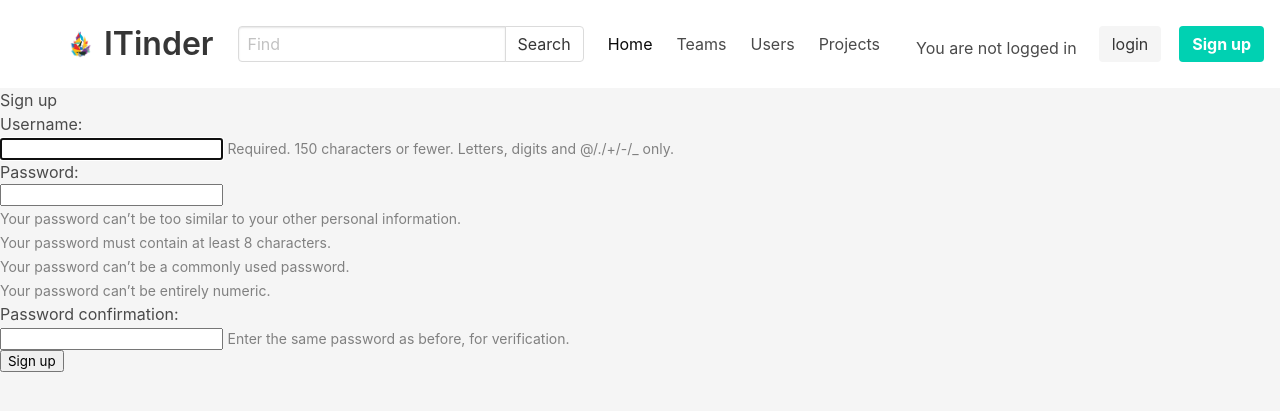
After one commit to fishparmak/final_python, a Django app: page /signup/ in a window 1280 px wide. The commit adds this page. Shown: the top 411 px of the page. Run offline with Django 3.2, Linux system fonts and the light colour scheme; some libraries are stand-ins or nearby versions.

Commit message:
add signup feature

```diff
--- a/blog/templates/blog/base.html
+++ b/blog/templates/blog/base.html
@@ -64,7 +64,7 @@
                               <div class="column"> <p>You are not logged in</p></div>
 
                               <a href="{% url 'login' %}" class="button is-light is-1 m-r-10">login</a>
-                              <a href="{%  url 'home' %}" class="button is-primary m-r-10">
+                              <a href="{%  url 'signup' %}" class="button is-primary m-r-10">
                                   <strong>Sign up</strong>
                               </a>
                           {% endif %}
--- /dev/null
+++ b/blog/templates/registration/signup.html
@@ -0,0 +1,21 @@
+{% extends '../blog/base.html' %}
+
+{% block content %}
+  <h2>Sign up</h2>
+  <form method="post">
+    {% csrf_token %}
+    {% for field in form %}
+      <p>
+        {{ field.label_tag }}<br>
+        {{ field }}
+        {% if field.help_text %}
+          <small style="color: grey">{{ field.help_text }}</small>
+        {% endif %}
+        {% for error in field.errors %}
+          <p style="color: red">{{ error }}</p>
+        {% endfor %}
+      </p>
+    {% endfor %}
+    <button type="submit">Sign up</button>
+  </form>
+{% endblock %}}
--- a/blog/views.py
+++ b/blog/views.py
@@ -1,4 +1,6 @@
-from django.shortcuts import render
+from django.contrib.auth import login as auth_login, authenticate
+from django.contrib.auth.forms import UserCreationForm
+from django.shortcuts import render, redirect
 from django.utils import timezone
 from .models import Post, Hackathon, Project, Team, UserTeamHack, UserTeamProject, UserTeam, User, UserRole
 
@@ -48,3 +50,18 @@ def users(request):
     users = User.objects.filter()
     uroles = UserRole.objects.filter()
     return render(request, 'blog/users.html', {'users': users, 'uroles':uroles})
+
+def signup(request):
+    if request.method == 'POST':
+        form = UserCreationForm(request.POST)
+        if form.is_valid():
+            form.save()
+            username = form.cleaned_data.get('username')
+            raw_password = form.cleaned_data.get('password1')
+            user = authenticate(username=username, password=raw_password)
+
+            auth_login(request, user)
+            return redirect('home')
+    else:
+        form = UserCreationForm()
+    return render(request, 'registration/signup.html', {'form': form})
--- a/mysite/urls.py
+++ b/mysite/urls.py
@@ -30,4 +30,5 @@ urlpatterns = [
     url(r'^users/$', views.users, name='users'),
     url(r'^teamprof/(?P<team_id>[0-9]+)$', views.teamprof, name = 'teamprof'),
     url(r'^accounts/', include('django.contrib.auth.urls')),
+    url(r'^signup/$', views.signup, name='signup'),
 ] + static(settings.MEDIA_URL, document_root=settings.MEDIA_ROOT)
```
